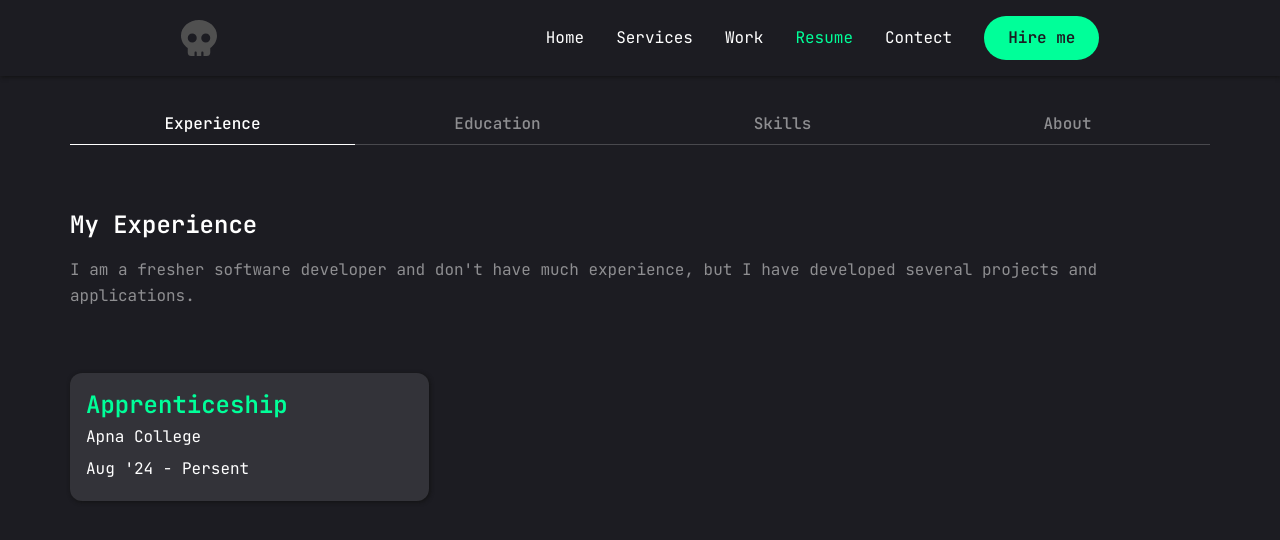
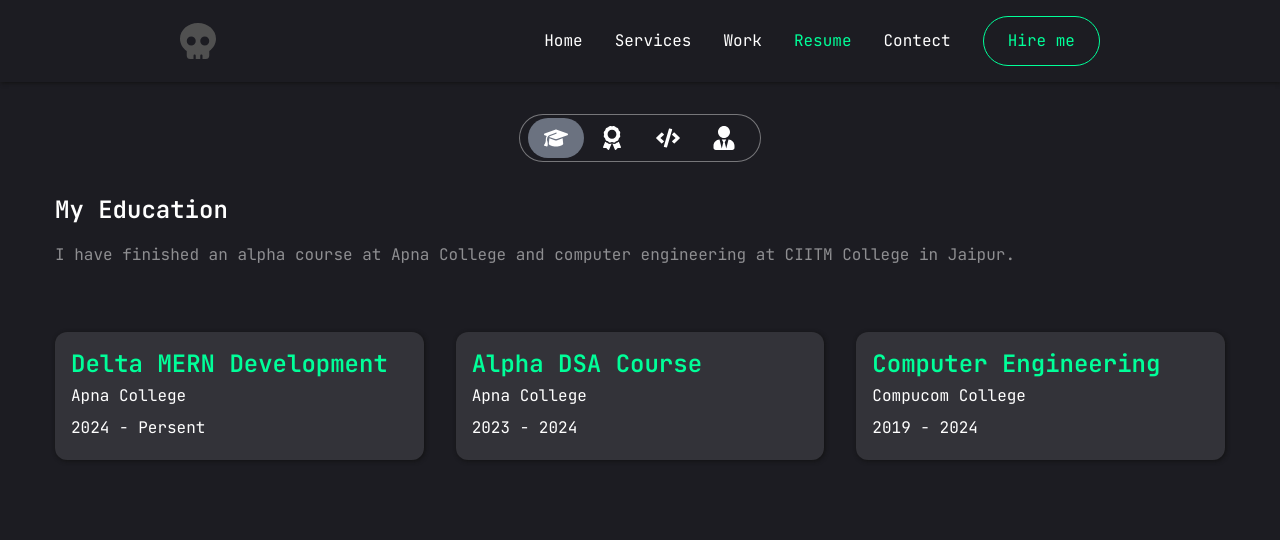
Before and after one commit to kumar-rinku0/rinku-portfolio, a Next.js app: page /resume in a window 1280 px wide. Shown: the top 540 px of the page. Built offline with nearby package versions, Linux system fonts and the light colour scheme.

Commit message:
tabs-updated

```diff
--- a/package.json
+++ b/package.json
@@ -9,7 +9,6 @@
     "lint": "next lint"
   },
   "dependencies": {
-    "@radix-ui/react-tabs": "^1.1.0",
     "@vercel/analytics": "^1.3.1",
     "@vercel/speed-insights": "^1.0.12",
     "class-variance-authority": "^0.7.0",
--- a/src/app/globals.css
+++ b/src/app/globals.css
@@ -21,6 +21,9 @@
   h3 {
     @apply text-xl xl:text-2xl leading-[1.1] font-semibold font-primary;
   }
+  .btn-outline {
+    @apply border border-accent rounded-full flex justify-center items-center object-contain text-accent text-base hover:bg-accent hover:text-primary;
+  }
   .shadow-g {
     box-shadow: 1px 1px 4px #121212;
   }
--- a/src/app/resume/page.tsx
+++ b/src/app/resume/page.tsx
@@ -1,7 +1,17 @@
+"use client";
+
 import Balls from "@/components/Balls";
-import { Tabs, TabsList, TabsTrigger, TabsContent } from "@/components/ui/tabs";
-import { FaHtml5, FaJava, FaReact, FaJs, FaAward, FaCode, FaUserTie, FaCss3Alt } from "react-icons/fa";
-import { FaGraduationCap } from "react-icons/fa6";
+import {
+  FaHtml5,
+  FaJava,
+  FaReact,
+  FaJs,
+  FaAward,
+  FaCode,
+  FaUserTie,
+  FaCss3Alt,
+} from "react-icons/fa";
+import { FaGraduationCap, FaU } from "react-icons/fa6";
 import {
   SiTailwindcss,
   SiNextdotjs,
@@ -10,9 +20,10 @@ import {
   SiMongoose,
   SiNodedotjs,
   SiExpress,
-  SiMongodb
+  SiMongodb,
 } from "react-icons/si";
-import { RiUserHeartFill  } from "react-icons/ri";
+import { RiUserHeartFill } from "react-icons/ri";
+import { useState } from "react";
 
 const experience = {
   title: "My Experience",
@@ -99,7 +110,6 @@ const skill = {
       icon: <SiCplusplus className="text-5xl" />,
       name: "c++",
     },
-
   ],
 };
 
@@ -131,52 +141,76 @@ const about = {
   ],
 };
 
+let allTabs = [
+  {
+    id: "edu",
+    name: "Education",
+    icon: <FaGraduationCap className="text-2xl" />,
+  },
+  {
+    id: "exp",
+    name: "Exprience",
+    icon: <FaAward className="text-2xl" />,
+  },
+  {
+    id: "skills",
+    name: "Skills",
+    icon: <FaCode className="text-2xl" />,
+  },
+  {
+    id: "about",
+    name: "About",
+    icon: <FaUserTie className="text-2xl" />,
+  },
+];
+
 const Resume = () => {
+  const [activeTabIndex, setActiveTabIndex] = useState<number | null>(0);
   return (
-    <div className="min-h-[80vh] flex flex-col justify-center py-12 xl:py-0">
-      <div className="container">
-        <Tabs
-          defaultValue="experience"
-          className="flex flex-col justify-center items-center gap-16"
+    <div className="min-h-[80vh] flex flex-col justify-start">
+      <div className="flew-row relative top-8 mx-auto flex h-12 rounded-3xl border border-white/40 bg-primary px-2 backdrop-blur-sm">
+        <span className="absolute bottom-0 top-0 -z-10 flex overflow-hidden rounded-3xl py-2 transition-all duration-300">
+          <span className="h-full w-full rounded-3xl bg-gray-800" />
+        </span>
+        {allTabs.map((tab, index) => {
+          const isActive = activeTabIndex === index;
+          return (
+            <button
+              key={index}
+              className={`${
+                isActive ? `bg-gray-500` : `hover:text-accent`
+              } my-auto cursor-pointer select-none rounded-full px-4 py-2 text-center font-light text-white`}
+              onClick={() => setActiveTabIndex(index)}
             >
-          <div className="w-full flex justify-start">
-            <TabsList className="container">
-              <TabsTrigger value="experience">
-                <span className="hidden sm:block"> Experience </span>
-                <span className="block sm:hidden">
-                  {" "}
-                  <FaAward className="text-2xl" />{" "}
-                </span>
-              </TabsTrigger>
-              <TabsTrigger value="education">
-                <span className="hidden sm:block"> Education </span>
-                <span className="block sm:hidden">
-                  {" "}
-                  <FaGraduationCap className="text-2xl" />{" "}
-                </span>
-              </TabsTrigger>
-              <TabsTrigger value="skills">
-                <span className="hidden sm:block"> Skills </span>
-                <span className="block sm:hidden">
-                  {" "}
-                  <FaCode className="text-2xl" />{" "}
-                </span>{" "}
-              </TabsTrigger>
-              <TabsTrigger value="about">
-                <span className="hidden sm:block"> About </span>
-                <span className="block sm:hidden">
-                  {" "}
-                  <RiUserHeartFill  className="text-2xl" />{" "}
-                </span>{" "}
-              </TabsTrigger>
-            </TabsList>
+              {tab.icon}
+            </button>
+          );
+        })}
       </div>
-          <div className="container mx-auto lg:max-w-[860px] xl:max-w-none min-h-[60vh]">
-            <TabsContent
-              value="experience"
-              className="w-full xl:min-w-[1080px]"
+      {activeTabIndex == 0 && (
+        <div className="mt-16 container w-full xl:min-w-[1080px]">
+          <h3 className="mb-4">{education.title}</h3>
+          <p className="text-base leading-relaxed text-white/50">
+            {education.description}
+          </p>
+          <ul className="max-h-[60vh] w-auto grid grid-cols-1 md:grid-cols-2 xl:grid-cols-3 gap-8 mt-16">
+            {education.items.map((value, index) => {
+              return (
+                <li
+                  key={index}
+                  className="gap-4 p-4 bg-white/10 rounded-xl shadow-g"
                 >
-              <div>
+                  <h3 className="text-accent">{value.degree}</h3>
+                  <div>{value.institute}</div>
+                  <div>{value.duration}</div>
+                </li>
+              );
+            })}
+          </ul>
+        </div>
+      )}
+      {activeTabIndex == 1 && (
+        <div className="mt-16 container">
           <h3 className="mb-4">{experience.title}</h3>
           <p className="text-base leading-relaxed text-white/50">
             {experience.description}
@@ -196,32 +230,14 @@ const Resume = () => {
             })}
           </ul>
         </div>
-            </TabsContent>
-            <TabsContent value="education" className="w-full xl:min-w-[1080px]">
-              <div>
-                <h3 className="mb-4">{education.title}</h3>
-                <p className="text-base leading-relaxed text-white/50">{education.description}</p>
-                <ul className="max-h-[60vh] w-auto grid grid-cols-1 md:grid-cols-2 xl:grid-cols-3 gap-8 mt-16">
-                  {education.items.map((value, index) => {
-                    return (
-                      <li
-                        key={index}
-                        className="gap-4 p-4 bg-white/10 rounded-xl shadow-g"
-                      >
-                        <h3 className="text-accent">{value.degree}</h3>
-                        <div>{value.institute}</div>
-                        <div>{value.duration}</div>
-                      </li>
-                    );
-                  })}
-                </ul>
-              </div>
-            </TabsContent>
-            <TabsContent value="skills" className="w-full xl:min-w-[1080px]">
-              <div>
+      )}
+      {activeTabIndex == 2 && (
+        <div className="mt-16 container">
           <h3 className="mb-4">{skill.title}</h3>
-                <p className="text-base leading-relaxed text-white/50">{skill.description}</p>
-                <div className="max-h-[70vh] grid grid-cols-3 md:grid-cols-4">
+          <p className="text-base leading-relaxed text-white/50">
+            {skill.description}
+          </p>
+          <div className="max-h-[70vh] grid grid-cols-3 sm:grid-cols-4 xl:grid-cols-6">
             {skill.items.map((value, index) => {
               return (
                 <div
@@ -234,11 +250,13 @@ const Resume = () => {
             })}
           </div>
         </div>
-            </TabsContent>
-            <TabsContent value="about" className="w-full xl:min-w-[1080px]">
-              <div>
+      )}
+      {activeTabIndex == 3 && (
+        <div className="mt-16 container">
           <h3 className="mb-4">{about.title}</h3>
-                <p className="text-base leading-relaxed text-white/50">{about.description}</p>
+          <p className="text-base leading-relaxed text-white/50">
+            {about.description}
+          </p>
           <div className="flex flex-col justify-center items-start mt-16">
             {about.info.map((value, index) => {
               return (
@@ -250,10 +268,7 @@ const Resume = () => {
             })}
           </div>
         </div>
-            </TabsContent>
-          </div>
-        </Tabs>
-      </div>
+      )}
     </div>
   );
 };
--- a/src/components/Header.tsx
+++ b/src/components/Header.tsx
@@ -1,7 +1,6 @@
 "use client";
 
 import Link from "next/link";
-import { Button } from "./ui/button";
 import { useState } from "react";
 import { usePathname } from "next/navigation";
 import { CiMenuFries } from "react-icons/ci";
@@ -54,19 +53,22 @@ const DesktopNav = () => {
   );
 };
 
-
 const MobileNav = () => {
-  const[isOpen, setIsOpen]= useState(false);
+  const [isOpen, setIsOpen] = useState(false);
   const pathname = usePathname();
   return (
     <>
       <div className="h-8">
-        <CiMenuFries className="h-8 text-2xl text-white" onClick={() => setIsOpen( !isOpen )}/>
+        <CiMenuFries
+          className="h-8 text-2xl text-white"
+          onClick={() => setIsOpen(!isOpen)}
+        />
       </div>
       <div className={`${isOpen && "h-80 flex flex-col"} transition-all`}>
-        {
-          isOpen &&
-          <nav className={ `absolute flex flex-col items-center justify-start left-0 right-0 top-12 w-full p-4`}>
+        {isOpen && (
+          <nav
+            className={`absolute flex flex-col items-center justify-start left-0 right-0 top-12 w-full p-4`}
+          >
             {/* nav */}
             <div className="flex flex-col justify-center items-center gap-4 w-1/2">
               {links.map((link, index) => {
@@ -76,8 +78,7 @@ const MobileNav = () => {
                     key={index}
                     onClick={() => setIsOpen(!isOpen)}
                     className={`${
-                    link.path === pathname &&
-                    "text-accent"
+                      link.path === pathname && "text-accent"
                     } w-full p-2 text-base hover:text-accent text-center`}
                   >
                     <div className="capitalize"> {link.name} </div>
@@ -86,19 +87,24 @@ const MobileNav = () => {
               })}
             </div>
           </nav>
-        }
+        )}
       </div>
     </>
   );
 };
 
-
 const Header = () => {
   return (
-    <header className={`py-4 xl:py-4 text-white h-full shadow-g`} >
+    <header className={`py-4 xl:py-4 text-white h-full shadow-g`}>
       <div className="px-4 flex justify-between xl:justify-around items-start xl:items-center h-full">
         {/* logo */}
-        <Link href="/" prefetch={false} scroll={false} replace={false} className="flex items-center">
+        <Link
+          href="/"
+          prefetch={false}
+          scroll={false}
+          replace={false}
+          className="flex items-center"
+        >
           <FaSkull className="text-3xl xl:text-4xl text-[#505050]" />
           {/* <span className="text-2xl xl:text-3xl text-accent ">&real;<span className="text-[#000] text-xs xl:text-sm">&#10084;</span></span> */}
         </Link>
@@ -106,8 +112,11 @@ const Header = () => {
         {/* desktop navbar */}
         <div className="hidden lg:flex gap-8 items-center">
           <DesktopNav />
-          <Link href={"/contect"}>
-            <Button> Hire me </Button>
+          <Link
+            href={"/contect"}
+            className="h-8 p-6 btn-outline hover:trasition-all"
+          >
+            <button> Hire me </button>
           </Link>
         </div>
         {/* mobile navbar */}
@@ -119,5 +128,4 @@ const Header = () => {
   );
 };
 
-
 export default Header;
--- a/src/components/ui/button.tsx
+++ /dev/null
@@ -1,49 +0,0 @@
-import * as React from "react"
-import { Slot } from "@radix-ui/react-slot"
-import { cva, type VariantProps } from "class-variance-authority"
-
-import { cn } from "@/lib/utils"
-
-const buttonVariants = cva(
-  "inline-flex justify-center items-center whitespace-nowrap rounded-full text-base font-semibold ring-offset-white transition-colors",
-  {
-    variants: {
-      variant: {
-        default: "bg-accent text-primary hover:bg-accent-hover ",
-        primary: "bg-primary text-white",
-        outline: "border border-accent bg-transparent text-accent hover:bg-accent hover:text-primary "
-      },
-      size: {
-        default: "h-[44px] px-6",
-        sm: "h-[48px] px-6",
-        lg: "h-[56px] px-8 text-sm uppercase tracking-[2px]",
-      },
-    },
-    defaultVariants: {
-      variant: "default",
-      size: "default",
-    },
-  }
-)
-
-export interface ButtonProps
-  extends React.ButtonHTMLAttributes<HTMLButtonElement>,
-    VariantProps<typeof buttonVariants> {
-  asChild?: boolean
-}
-
-const Button = React.forwardRef<HTMLButtonElement, ButtonProps>(
-  ({ className, variant, size, asChild = false, ...props }, ref) => {
-    const Comp = asChild ? Slot : "button"
-    return (
-      <Comp
-        className={cn(buttonVariants({ variant, size, className }))}
-        ref={ref}
-        {...props}
-      />
-    )
-  }
-)
-Button.displayName = "Button"
-
-export { Button, buttonVariants }
--- a/src/components/ui/tabs.tsx
+++ /dev/null
@@ -1,55 +0,0 @@
-"use client";
-
-import * as React from "react"
-import * as TabsPrimitive from "@radix-ui/react-tabs"
-
-import { cn } from "@/lib/utils"
-
-const Tabs = TabsPrimitive.Root
-
-const TabsList = React.forwardRef<
-  React.ElementRef<typeof TabsPrimitive.List>,
-  React.ComponentPropsWithoutRef<typeof TabsPrimitive.List>
->(({ className, ...props }, ref) => (
-  <TabsPrimitive.List
-    ref={ref}
-    className={cn(
-      "inline-flex h-auto items-center justify-start bg-transparent",
-      className
-    )}
-    {...props}
-  />
-))
-TabsList.displayName = TabsPrimitive.List.displayName
-
-const TabsTrigger = React.forwardRef<
-  React.ElementRef<typeof TabsPrimitive.Trigger>,
-  React.ComponentPropsWithoutRef<typeof TabsPrimitive.Trigger>
->(({ className, ...props }, ref) => (
-  <TabsPrimitive.Trigger
-    ref={ref}
-    className={cn(
-      "text-base py-1 px-2 sm:px-3 sm:py-2 font-medium inline-flex items-start justify-center transition-all duration-500 border-b border-white/20 hover:bg-transparent hover:text-white/50 whitespace-nowrap w-full text-white/50 bg-transparent ring-offset-white focus-visible:outline-none disabled:pointer-events-none disabled:opacity-50 data-[state=active]:text-white data-[state=active]:border-white data-[state=active]:border-b data-[state=active]:border-b-white data-[state=active]:transition-all data-[state=active]:duration-200 data-[state=active]:bg-transparent",
-      className
-    )}
-    {...props}
-  />
-))
-TabsTrigger.displayName = TabsPrimitive.Trigger.displayName
-
-const TabsContent = React.forwardRef<
-  React.ElementRef<typeof TabsPrimitive.Content>,
-  React.ComponentPropsWithoutRef<typeof TabsPrimitive.Content>
->(({ className, ...props }, ref) => (
-  <TabsPrimitive.Content
-    ref={ref}
-    className={cn(
-      "min-h-[480px] ring-offset-background focus-visible:outline-none focus-visible:ring-2 focus-visible:ring-ring focus-visible:ring-offset-2",
-      className
-    )}
-    {...props}
-  />
-))
-TabsContent.displayName = TabsPrimitive.Content.displayName
-
-export { Tabs, TabsList, TabsTrigger, TabsContent }
```
Also changed, not shown: src/app/contect/page.tsx (+6 -11 lines), src/app/page.tsx (+6 -9 lines), src/app/work/page.tsx (+22 -11 lines), 1 other file (tests, documents, lock files or other folders). Lines whose indentation alone changed are shown as unchanged.
